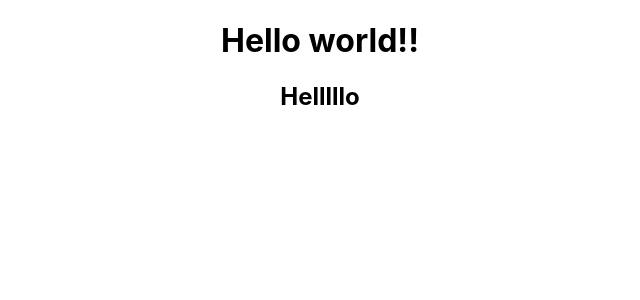
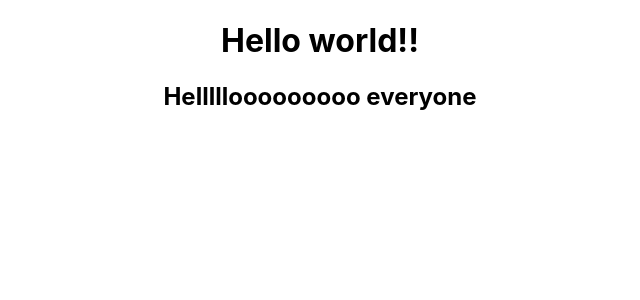
Before and after one commit to lizziedearden/bootcamp-babes, a React (Create React App) app: page / in a window 1280 px wide. Shown: the top 300 px of the page, without its empty margins (320-960 px from the left). Built offline with nearby package versions, Linux system fonts and the light colour scheme.

Commit message:
coras message

```diff
--- a/src/App.js
+++ b/src/App.js
@@ -4,7 +4,7 @@ function App() {
   return (
     <div className="App">
       <h1>Hello world!!</h1>
-      <h2>Helllllo</h2>
+      <h2>Helllllooooooooo everyone</h2>
     </div>
   );
 }
```
